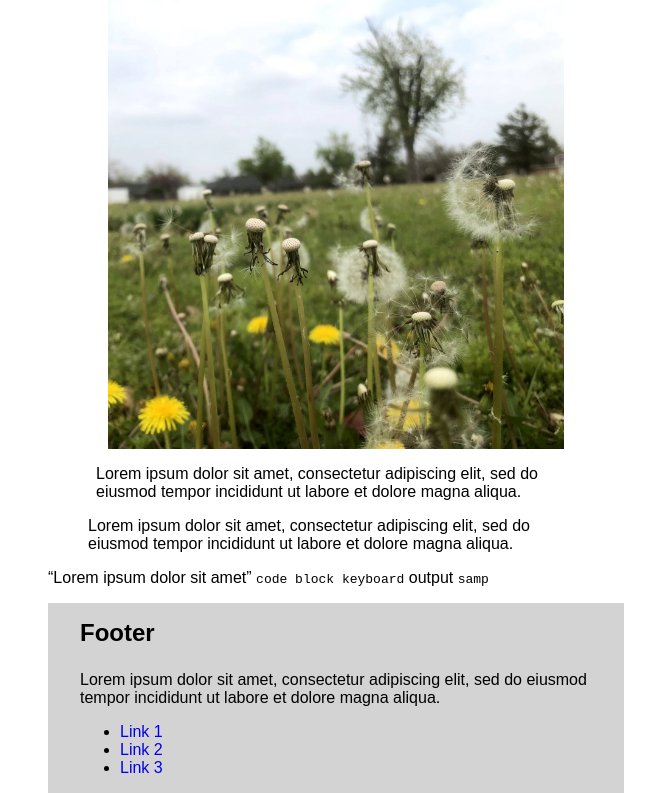
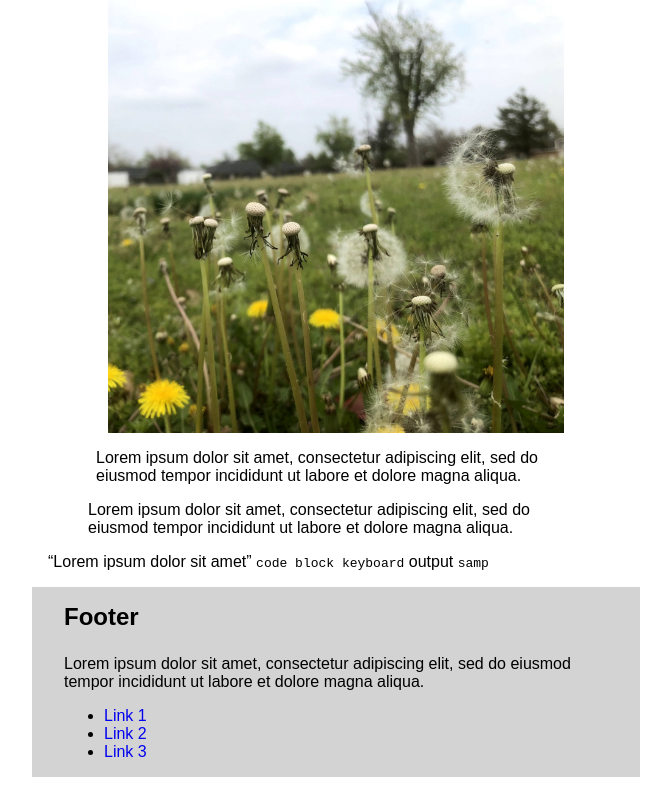
Before and after one commit to Icosahunter/residue, a website: page demo.html in a window 1280 px wide. Shown: the part 1403-2196 px from the top of the page, without its empty margins (304-975 px from the left). Drawn offline with Linux system fonts and the light colour scheme.

Commit message:
Slight update and fixes

```diff
--- a/residue.css
+++ b/residue.css
@@ -1,12 +1,16 @@
 @media (min-aspect-ratio: 1.2) {
     body > * {
         width: 45vw;
+    }
+
+    header, footer {
+        width: calc(45vw + 2em);
     }
 }
 
 @media (max-aspect-ratio: 1.2) {
     body > :not(header, footer) {
-        width: 90vw;
+        width: calc(100vw - 2em);
     }
     header, footer {
         width: 100vw;
@@ -52,7 +56,7 @@ nav > a {
     margin-left: 2em;
 }
 
-:not(:is(ul, ol) > *) {
+:not(body, :is(ul, ol) > *) {
     margin-top: 1em;
     margin-bottom: 1em;
 }
```
